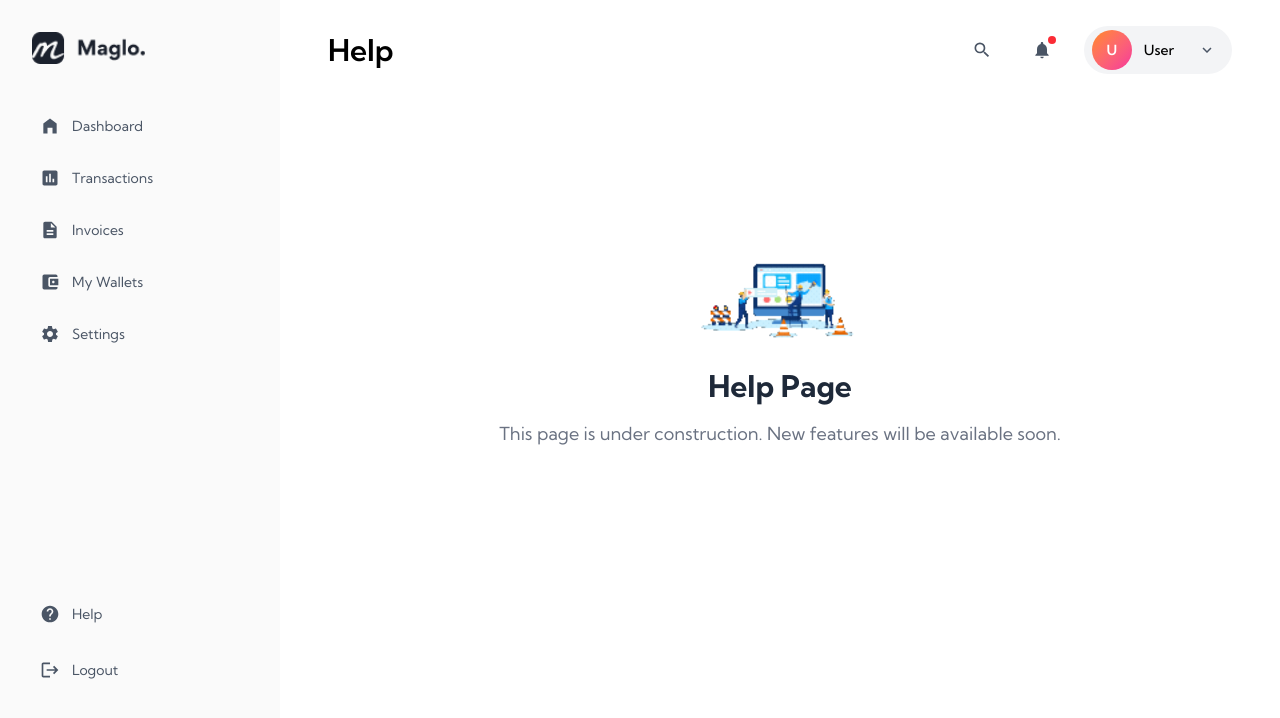
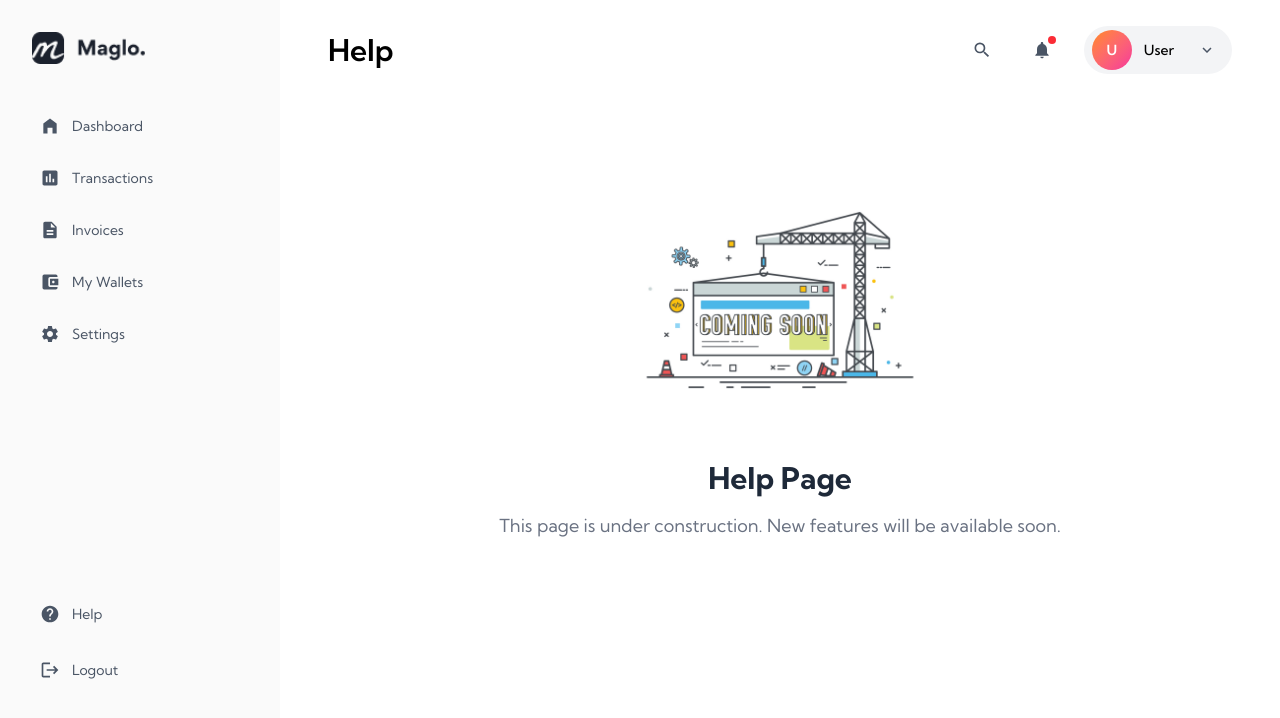
Before and after one commit to utqkaba/maglo, a React (Vite) app: page /help in a window 1280 px wide. Shown: the top 718 px of the page. Built offline with nearby package versions, Linux system fonts and the light colour scheme.

Commit message:
image update

```diff
--- a/src/components/ComingSoon.jsx
+++ b/src/components/ComingSoon.jsx
@@ -2,9 +2,9 @@ export default function ComingSoon({ title }) {
   return (
     <div className="flex flex-col items-center justify-center h-[60vh] text-center">
       <img
-        src="../public/comingSoon.gif"
+        src="../public/comingSoon.jpg"
         alt="Coming Soon"
-        className="w-auto h-28 mb-6 mr-12"
+        className="w-auto h-80"
       />
 
       <h1 className="text-3xl font-bold text-gray-800 mb-4">{title} Page</h1>
```
Also changed, not shown: public/comingSoon.gif (deleted), public/comingSoon.jpg (added).
